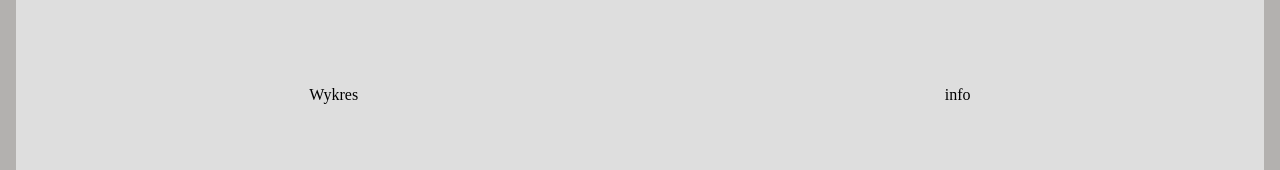
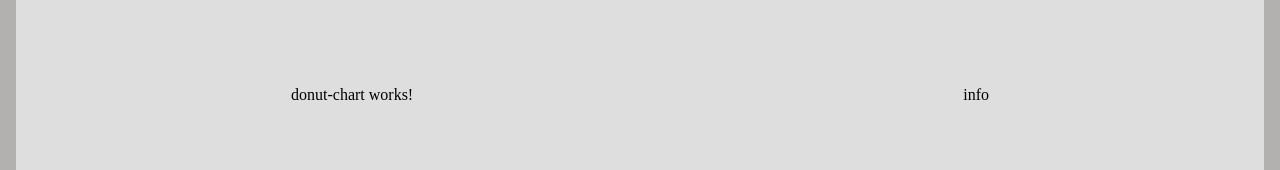
Before and after one commit to Karmazynowe-Zyrafy/AngularWebClockClient, an Angular app: page / in a window 1280 px wide. Shown: the part 121-291 px from the top of the page. Built offline with nearby package versions, Linux system fonts and the light colour scheme.

Commit message:
Add donut-chart component.

```diff
--- a/src/app/app.module.ts
+++ b/src/app/app.module.ts
@@ -8,12 +8,14 @@ import {HttpClientModule} from '@angular/common/http';
 import {from} from 'rxjs';
 import {NavbarComponent} from './navbar/navbar.component';
 import {DashboardComponent} from './dashboard/dashboard.component';
+import { DonutChartComponent } from './donut-chart/donut-chart.component';
 
 @NgModule({
     declarations: [
         AppComponent,
         NavbarComponent,
-        DashboardComponent
+        DashboardComponent,
+        DonutChartComponent
     ],
     imports: [
         BrowserModule,
--- a/src/app/dashboard/dashboard.component.html
+++ b/src/app/dashboard/dashboard.component.html
@@ -7,7 +7,9 @@
 
 <div class="flex-container">
   <div class="balance">
-    <div>Wykres</div>
+    <div>
+      <app-donut-chart></app-donut-chart>
+    </div>
     <div>info</div>
   </div>
 </div>
--- /dev/null
+++ b/src/app/donut-chart/donut-chart.component.html
@@ -0,0 +1 @@
+<p>donut-chart works!</p>
--- /dev/null
+++ b/src/app/donut-chart/donut-chart.component.ts
@@ -0,0 +1,15 @@
+import { Component, OnInit } from '@angular/core';
+
+@Component({
+  selector: 'app-donut-chart',
+  templateUrl: './donut-chart.component.html',
+  styleUrls: ['./donut-chart.component.css']
+})
+export class DonutChartComponent implements OnInit {
+
+  constructor() { }
+
+  ngOnInit(): void {
+  }
+
+}
```
Also changed, not shown: src/app/donut-chart/donut-chart.component.css (added).
